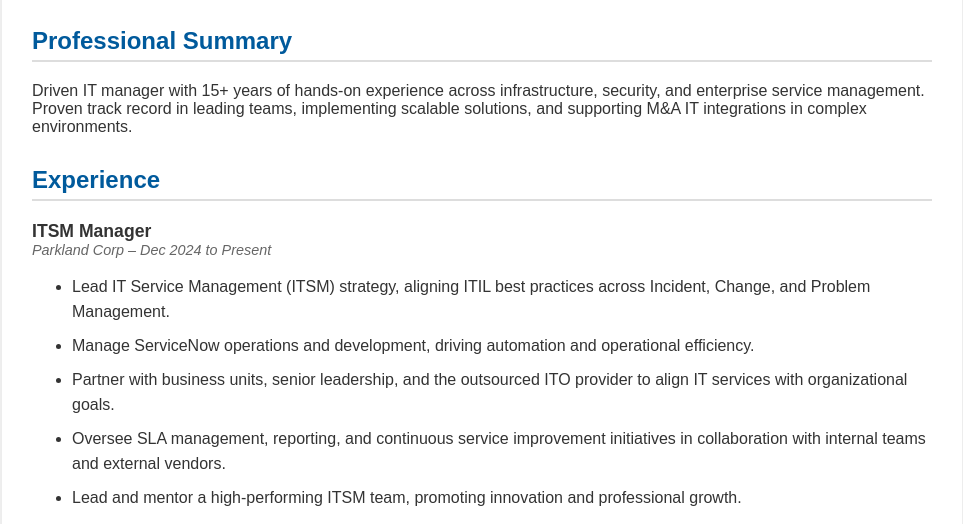
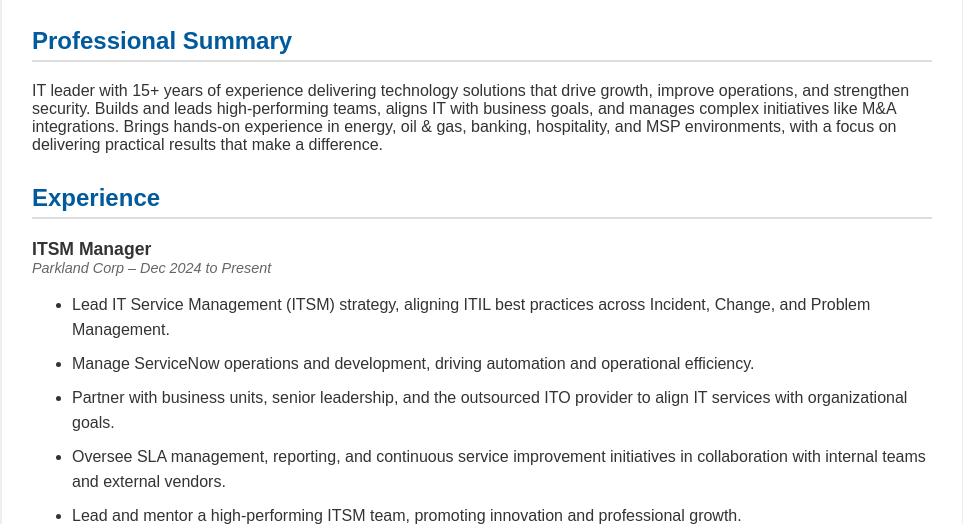
Before and after one commit to ag1network/ailyngonzalez.com, a plain HTML site: page index.html in a window 1280 px wide. Shown: the part 229-753 px from the top of the page, without its empty margins (158-1121 px from the left). Drawn offline with Linux system fonts and the light colour scheme.

Commit message:
Update index.html

```diff
--- a/index.html
+++ b/index.html
@@ -97,10 +97,11 @@ document.addEventListener('dragstart', e => e.preventDefault());
 
 
 
-  <div>
-    <h2>Professional Summary</h2>
-    <p>Driven IT manager with 15+ years of hands-on experience across infrastructure, security, and enterprise service management. Proven track record in leading teams, implementing scalable solutions, and supporting M&A IT integrations in complex environments.</p>
-  </div>
+<div>
+  <h2>Professional Summary</h2>
+  <p>IT leader with 15+ years of experience delivering technology solutions that drive growth, improve operations, and strengthen security. Builds and leads high-performing teams, aligns IT with business goals, and manages complex initiatives like M&A integrations. Brings hands-on experience in energy, oil & gas, banking, hospitality, and MSP environments, with a focus on delivering practical results that make a difference.</p>
+</div>
+
 
   <div>
     <h2>Experience</h2>
```
